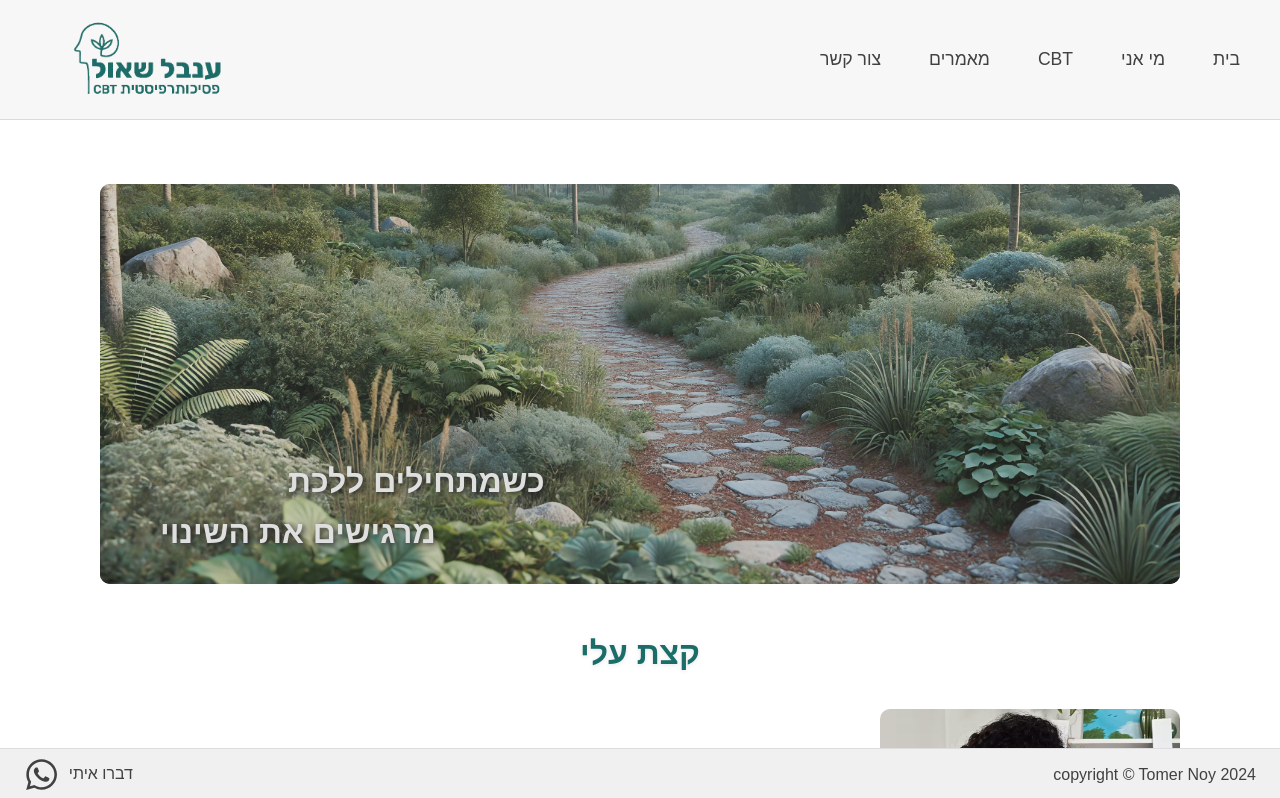
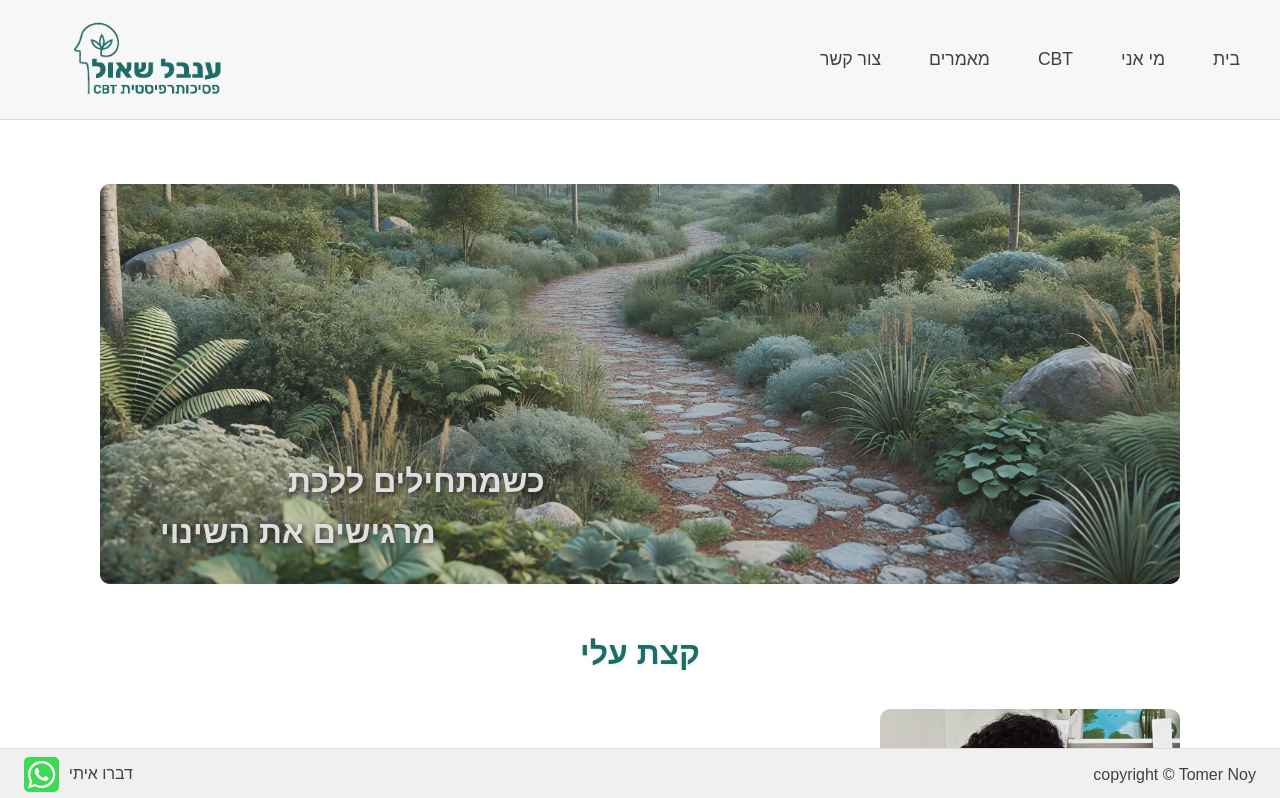
Before and after one commit to TomerNoy/react-cbt-site, a React (Create React App) app: page / in a window 1280 px wide. Shown: the top 798 px of the page. Built offline with nearby package versions, Linux system fonts and the light colour scheme.

Commit message:
updated whatsapp style

```diff
--- a/src/App.css
+++ b/src/App.css
@@ -4,6 +4,7 @@
   --brown: #b99c84;
   --light-blue: #f4f9fe;
   --light-gray: #f7f7f7;
+  --whatsapp-icon: #40d957;
 }
 
 * {
--- a/src/components/Footer.css
+++ b/src/components/Footer.css
@@ -36,6 +36,13 @@
   font-size: 40px;
 }
 
+#whatsapp-icon {
+  color: white;
+  background-color: var(--whatsapp-icon);
+  border-radius: 5px;
+  padding: 2px;
+}
+
 @media (max-width: 1024px) {
   .whatsapp-icon {
     font-size: 35px;
--- a/src/components/Footer.js
+++ b/src/components/Footer.js
@@ -7,14 +7,14 @@ const Footer = () => {
   return (
     <footer className="footer-wrapper">
       <div className="footer-content">
-        <p className="copyright">copyright © Tomer Noy 2024</p>
+        <p className="copyright">copyright © Tomer Noy</p>
         <a
           href="https://wa.me/972587018070"
           target="_blank"
           rel="noopener noreferrer"
           className="whatsapp-button"
         >
-          דברו איתי <FaWhatsapp className="whatsapp-icon" />
+          דברו איתי <FaWhatsapp className="whatsapp-icon" id="whatsapp-icon" />
         </a>
       </div>
     </footer>
--- a/src/pages/Contact.js
+++ b/src/pages/Contact.js
@@ -13,12 +13,12 @@ const Contact = () => {
             <div
               className="list-tile"
               onClick={() =>
-                window.open("mailto:inbalshaul@gmail.com", "_blank")
+                window.open("https://wa.me/+972587018070", "_blank")
               }
             >
-              <i className="fa-solid fa-envelope contact-icon email-icon"></i>
-              <span className="contact-title">inbalshaul@gmail.com</span>
-              <span className="contact-trailing">אימייל</span>
+              <i className="fa-brands fa-whatsapp contact-icon whatsapp-icon"></i>
+              <span className="contact-title">Whatsapp</span>
+              <span className="contact-trailing">וואטסאפ</span>
             </div>
           </li>
           <li className="contact-item">
@@ -31,14 +31,17 @@ const Contact = () => {
               <span className="contact-trailing">טלפון</span>
             </div>
           </li>
+
           <li className="contact-item">
             <div
               className="list-tile"
-              onClick={() => window.open("https://wa.me/0987654321", "_blank")}
+              onClick={() =>
+                window.open("mailto:inbalshaul@gmail.com", "_blank")
+              }
             >
-              <i className="fa-brands fa-whatsapp contact-icon whatsapp-icon"></i>
-              <span className="contact-title">Whatsapp</span>
-              <span className="contact-trailing">וואטסאפ</span>
+              <i className="fa-solid fa-envelope contact-icon email-icon"></i>
+              <span className="contact-title">inbalshaul@gmail.com</span>
+              <span className="contact-trailing">אימייל</span>
             </div>
           </li>
         </ul>
```
